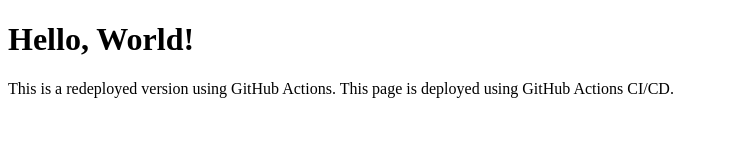
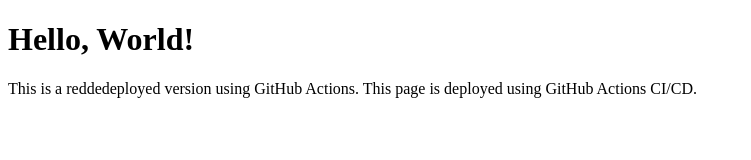
Before and after one commit to Snehadas11/cicddevpractical, a plain HTML site: page index.html in a window 1280 px wide. Shown: the whole page, without its empty margins (0-751 px from the left). Drawn offline with Linux system fonts and the light colour scheme.

Commit message:
Updated HTML content for redeployment

```diff
--- a/index.html
+++ b/index.html
@@ -6,7 +6,7 @@
 </head>
 <body>
   <h1>Hello, World!</h1>
-  <p>This is a redeployed version using GitHub Actions.
+  <p>This is a reddedeployed version using GitHub Actions.
 This page is deployed using GitHub Actions CI/CD.</p>
 </body>
 </html>
```
